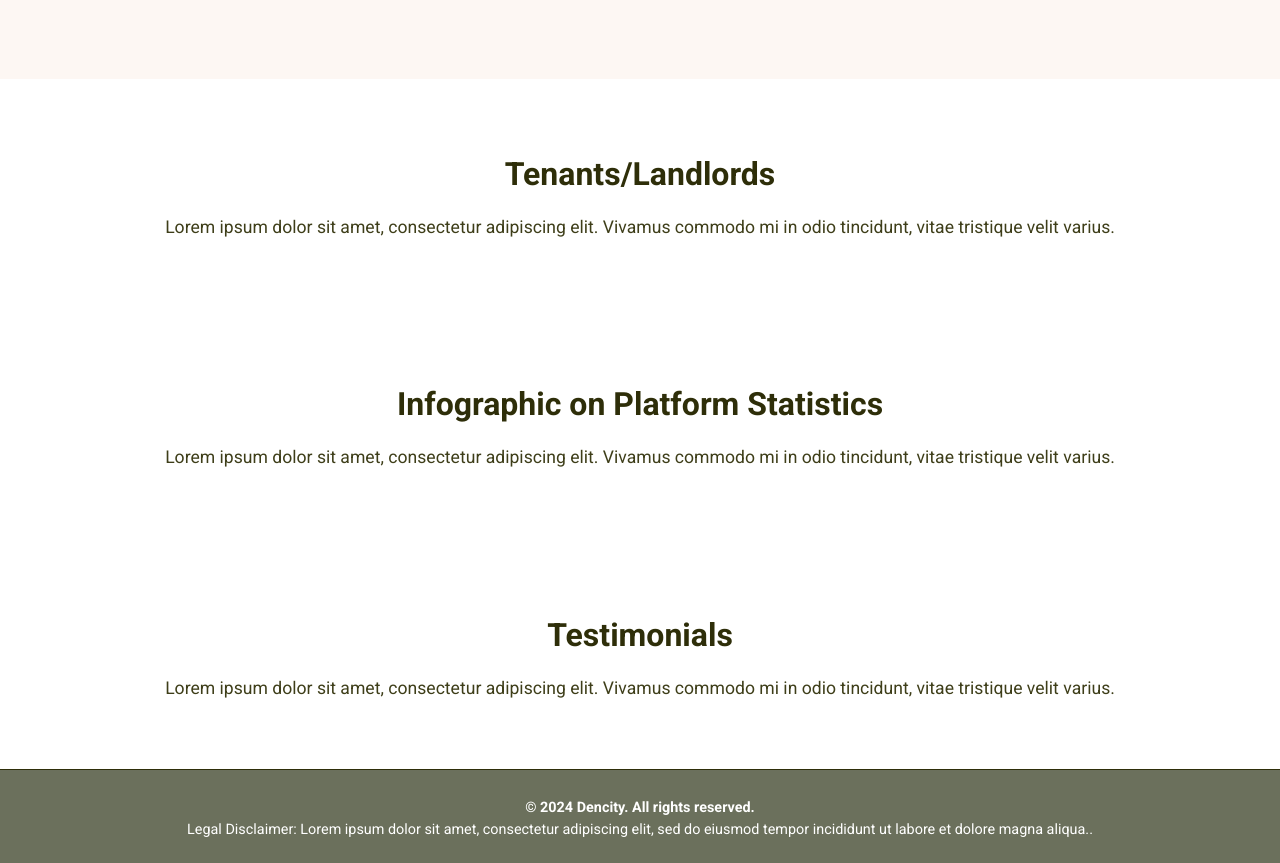
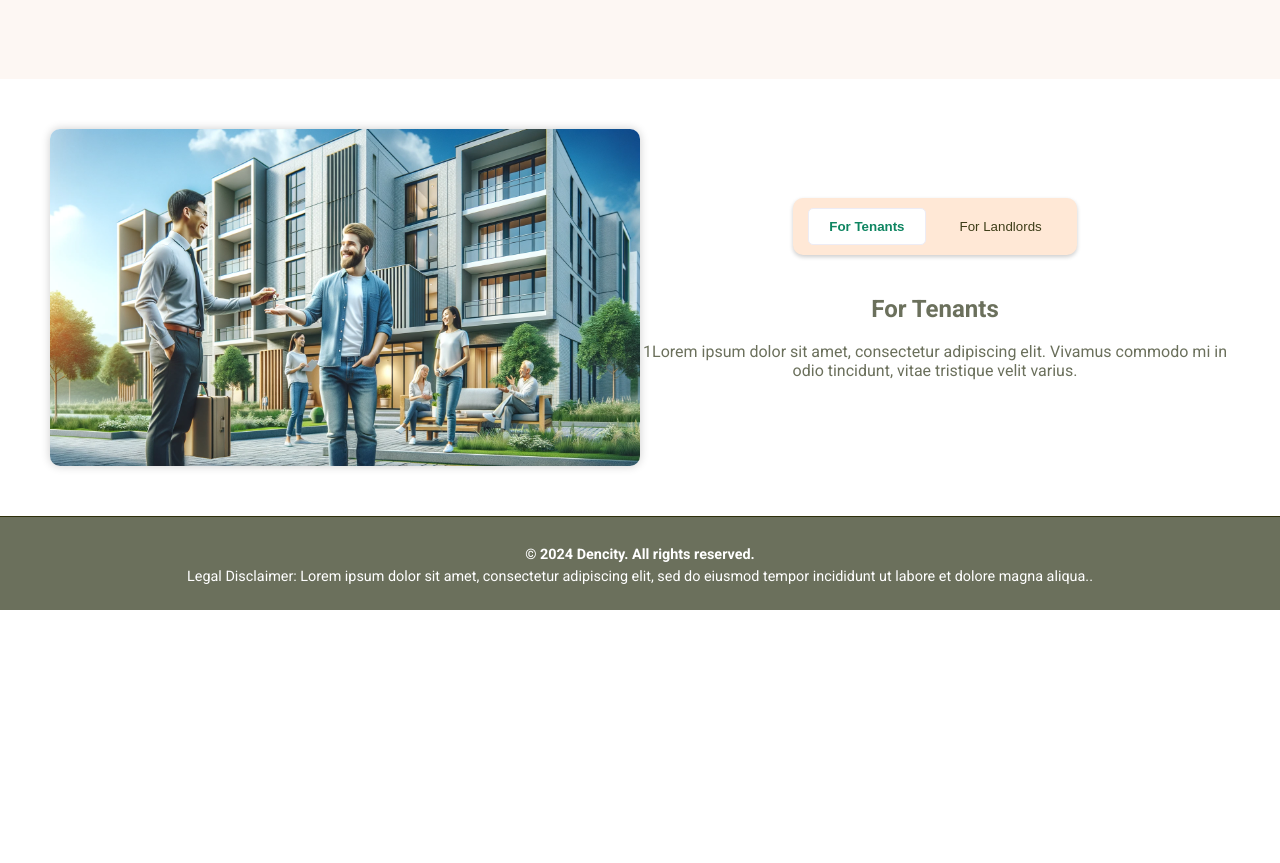
Before and after one commit to MasonGreen365/dencity, a Flask app: page / in a window 1280 px wide. Shown: the part 574-1437 px from the top of the page. After the commit the page ends 1184 px from the top, so only its background shows below. Run offline with Flask 3, Linux system fonts and the light colour scheme; some libraries are stand-ins or nearby versions.

Commit message:
continue working on website

```diff
--- a/dencity-flask/static/css/style.css
+++ b/dencity-flask/static/css/style.css
@@ -2,6 +2,7 @@
 :root {
     --black:#0a0a0a;
 	--white:#ffffff;
+    --darker-white:#fbfbfb;
     --darkgray:#1f1f1f;
 	--clay:#cb997e;
 	--pale:#ddbea9;
@@ -109,7 +110,7 @@ body {
 
 .hero-text h1 {
     font-size: 3.2rem;
-    color: var(--army);
+    color: var(--rainforest);
 }
 
 .hero-text p {
@@ -131,19 +132,73 @@ body {
 .section-content {
     padding: 50px;
     text-align: center;
+    display: flex;
+    justify-content: center;
+    align-items: flex-start;
+}
+.content-container {
+    display: flex;
+    align-items: center;
 }
 
-.section-content h2 {
-    font-size: 2rem;
-    color: var(--army);
-    margin-bottom: 20px;
+.image-wrapper,
+.text-wrapper {
+    flex: 1;
+    box-sizing: border-box;
 }
 
-.section-content p {
-    font-size: 1.1rem;
+.tenant-image,
+.landlord-image {
+    max-width: 100%;
+    height: auto;
+    border-radius: 10px;
+    box-shadow: 0 0 10px rgba(0, 0, 0, 0.2);
+}
+
+.tenant-image,
+.landlord-image,
+.text {
+    display: none;
+}
+
+.tenant-image.active,
+.landlord-image.active,
+.text.active {
+    display: block;
+}
+
+.button-container {
+    text-align: center;
+    margin-bottom: 20px;
+    background-color: var(--peach);
+    padding: 10px;
+    border-radius: 10px;
+    display: inline-block;
+    box-shadow:0 2px 4px rgba(0,0,0,0.2);
+}
+.toggle-button {
+    padding: 10px 20px;
+    background-color: transparent;
+    border:none;
     color: var(--grass);
-    line-height: 1.6;
+    border-radius: 5px;
+    cursor: pointer;
+    margin: 0 5px;
+    transition: background-color 0.3s, color 0.3s;
 }
+
+.toggle-button:hover {
+    background-color: var(--ivory);
+}
+
+.toggle-button.active {
+    background-color: var(--white);
+    color: var(--rainforest);
+    border: 1px solid #EDECF5;
+    font-weight: bold;
+}
+
+
 /* PROPERTIES */
 .map-container {
 	width:90%;
@@ -183,7 +238,7 @@ body {
     border-radius: 20px;
 }
 .team {
-    background-color: var(--ivory);
+    background-color: var(--white);
     padding: 30px 50px;
     border-radius: 15px;
     width: 90%;
@@ -191,12 +246,12 @@ body {
 }
 .team h2 {
     font-size: 2rem;
-    color: var(--grass);
+    color: var(--rainforest);
     margin-left: 12px;
 }
 .team p {
     font-size: 1.2rem;
-    color: var(--moss);
+    color: var(--grass);
     margin-left: 12px;
 }
 .team-grid {
@@ -209,7 +264,7 @@ body {
     background-color: var(--white);
     margin: 12px;
     padding: 20px;
-    border-radius: 8px;
+    border-radius: 15px;
     box-shadow: 0 4px 6px rgba(0, 0, 0, 0.2);
     width: calc(25% - 40px);
     box-sizing: border-box;
@@ -218,16 +273,16 @@ body {
     max-width: 80%;
     display: block;
     margin: 0 auto;
-    border-radius: 30px;
+    border-radius: 40px;
 }
 .team-member h3 {
     font-size: 1.3rem;
-    color: var(--grass);
+    color: var(--rainforest);
     margin-top: 20px;
 }
 .team-member p {
     font-size: 1rem;
-    color: var(--moss);
+    color: var(--grass);
     margin: 20px 0;
 }
 .team-member p.role {
@@ -240,12 +295,12 @@ body {
 }
 .links a {
     margin: 10px 25px 0 0px;
-    color: var(--grass);
+    color: var(--moss);
     text-decoration: none;
     transition: color 0.3s ease;
 }
 .links a:hover {
-    color: var(--moss);
+    color: var(--sage);
 }
 .links a i {
     font-size: 18px;
--- /dev/null
+++ b/dencity-flask/static/js/landing.js
@@ -0,0 +1,24 @@
+function toggleContent(type) {
+    const tenantsText = document.querySelector('.text.tenants');
+    const landlordsText = document.querySelector('.text.landlords');
+    const tenantImage = document.querySelector('.tenant-image');
+    const landlordImage = document.querySelector('.landlord-image');
+    const tenantButton = document.querySelector('.tenant-button');
+    const landlordButton = document.querySelector('.landlord-button');
+
+    if (type === 'tenant') {
+        tenantsText.classList.add('active');
+        landlordsText.classList.remove('active');
+        tenantImage.classList.add('active');
+        landlordImage.classList.remove('active');
+        tenantButton.classList.add('active');
+        landlordButton.classList.remove('active');
+    } else if (type === 'landlord') {
+        tenantsText.classList.remove('active');
+        landlordsText.classList.add('active');
+        tenantImage.classList.remove('active');
+        landlordImage.classList.add('active');
+        tenantButton.classList.remove('active');
+        landlordButton.classList.add('active');
+    }
+}
--- a/dencity-flask/templates/landing.html
+++ b/dencity-flask/templates/landing.html
@@ -29,20 +29,26 @@
     </section>
     <section class="tenants-landlords">
         <div class="section-content">
-            <h2>Tenants/Landlords</h2>
-            <p>Lorem ipsum dolor sit amet, consectetur adipiscing elit. Vivamus commodo mi in odio tincidunt, vitae tristique velit varius.</p>
-        </div>
-    </section>
-    <section class="infographic">
-        <div class="section-content">
-            <h2>Infographic on Platform Statistics</h2>
-            <p>Lorem ipsum dolor sit amet, consectetur adipiscing elit. Vivamus commodo mi in odio tincidunt, vitae tristique velit varius.</p>
-        </div>
-    </section>
-    <section class="testimonials">
-        <div class="section-content">
-            <h2>Testimonials</h2>
-            <p>Lorem ipsum dolor sit amet, consectetur adipiscing elit. Vivamus commodo mi in odio tincidunt, vitae tristique velit varius.</p>
+            <div class="content-container">
+                <div class="image-wrapper">
+                    <img src="{{ url_for('static', filename='img/tenant.png') }}" alt="Tenant Image" class="tenant-image active">
+                    <img src="{{ url_for('static', filename='img/landlord.png') }}" alt="Landlord Image" class="landlord-image">
+                </div>
+                <div class="text-wrapper">
+                    <div class="button-container">
+                        <button class="toggle-button tenant-button active" onclick="toggleContent('tenant')">For Tenants</button>
+                        <button class="toggle-button landlord-button" onclick="toggleContent('landlord')">For Landlords</button>
+                    </div>
+                    <div class="text tenants active">
+                        <h2>For Tenants</h2>
+                        <p>1Lorem ipsum dolor sit amet, consectetur adipiscing elit. Vivamus commodo mi in odio tincidunt, vitae tristique velit varius.</p>
+                    </div>
+                    <div class="text landlords">
+                        <h2>For Landlords</h2>
+                        <p>2Lorem ipsum dolor sit amet, consectetur adipiscing elit. Vivamus commodo mi in odio tincidunt, vitae tristique velit varius.</p>
+                    </div>
+                </div>
+            </div>
         </div>
     </section>
     <footer class="footer">
@@ -51,5 +57,6 @@
             <p>Legal Disclaimer: Lorem ipsum dolor sit amet, consectetur adipiscing elit, sed do eiusmod tempor incididunt ut labore et dolore magna aliqua..</p>
         </div>
     </footer>
+    <script src="{{ url_for('static', filename='js/landing.js') }}"></script>
 </body>
 </html>
```
Also changed, not shown: dencity-flask/static/img/landlord.png (added), dencity-flask/static/img/tenant.png (added).
